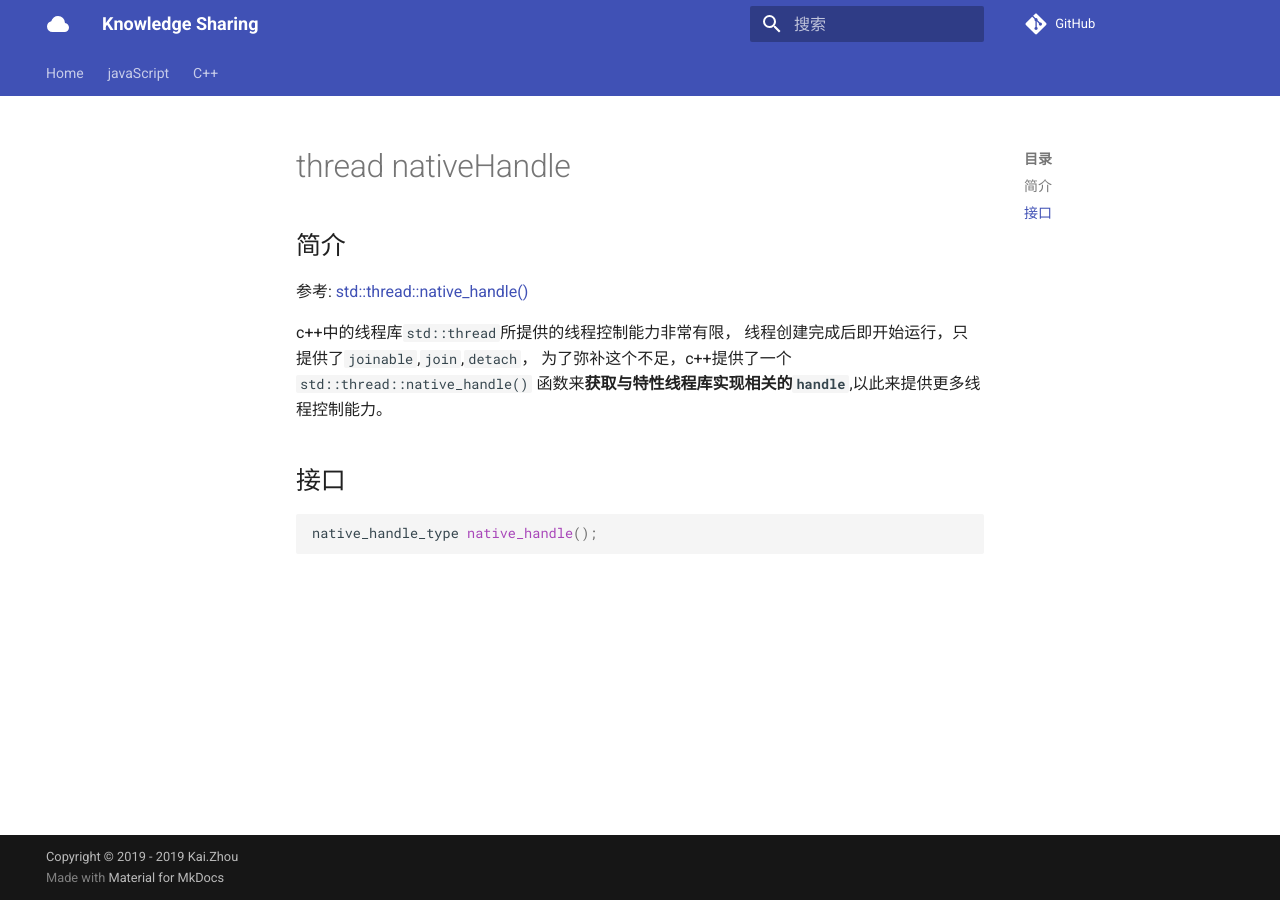
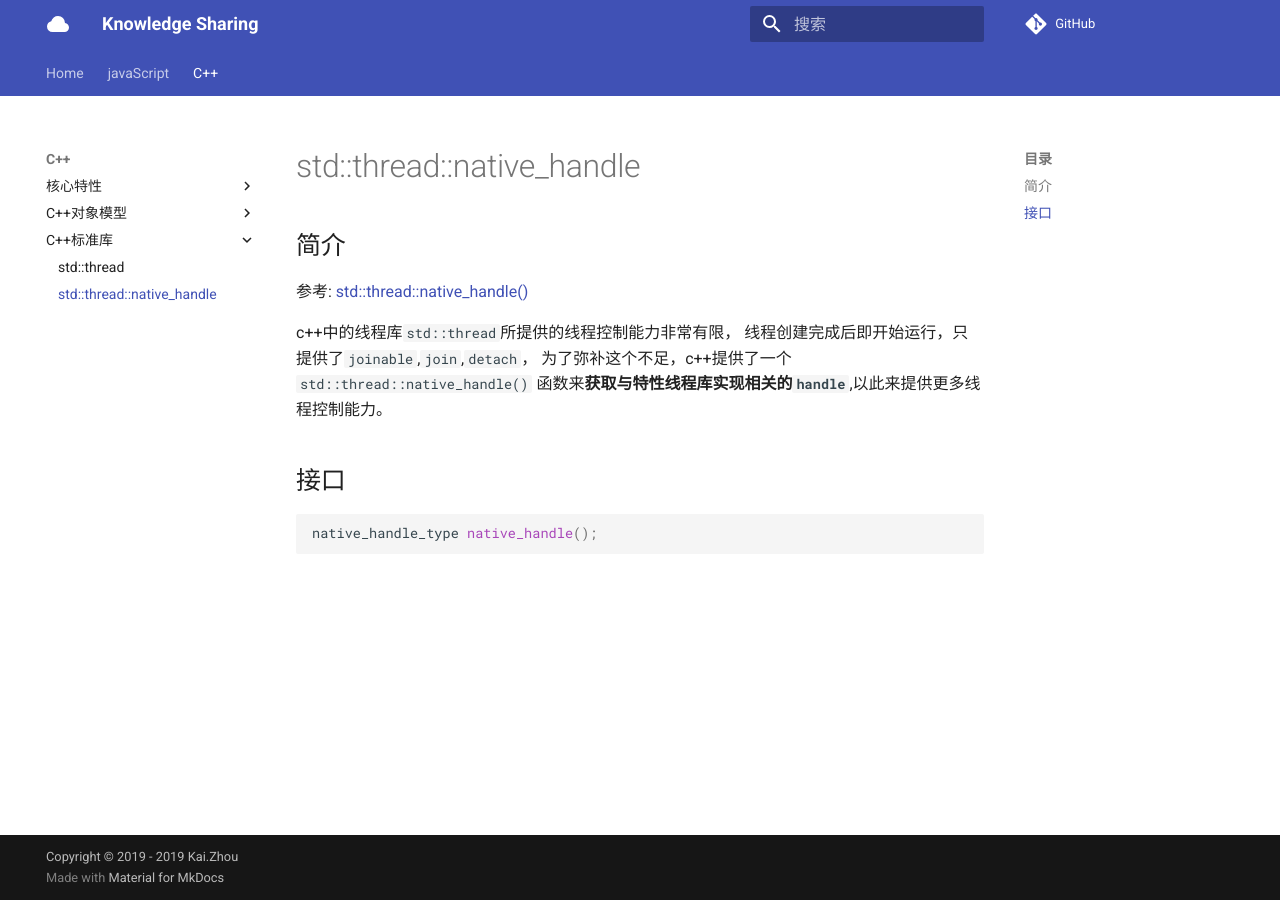
Before and after one commit to zhoukaidev/ks_blog, an MkDocs documentation site: the page built from docs/C++/standardLibrary/multiThread/thread_nativeHandle.md, in a window 1280 px wide. Built offline with MkDocs 1.6.1 and Material for MkDocs 9.7.7, drawn with Linux system fonts in a browser that asks for light colours; comment, search, counter and statistics services are not loaded.

Commit message:
Add "std::thread::native_handle"

```diff
--- a/mkdocs.yml
+++ b/mkdocs.yml
@@ -28,3 +28,4 @@
       - '局部静态对象': C++/objectModel/scoped_static.md
     - 'C++标准库':
       - 'std::thread': C++/standardLibrary/multiThread/thread.md
+      - 'std::thread::native_handle': C++/standardLibrary/multiThread/thread_nativeHandle.md
```
Also changed, not shown: docs/C++/others/singleTon_atomic_static_member.md (+0 -2 lines).
